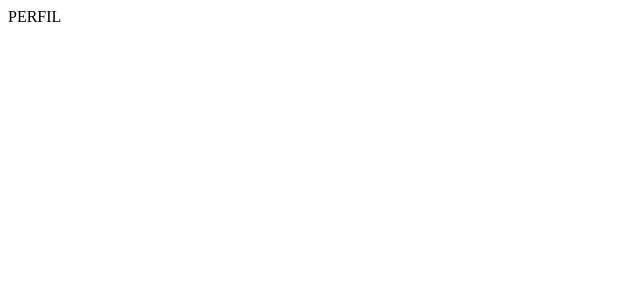
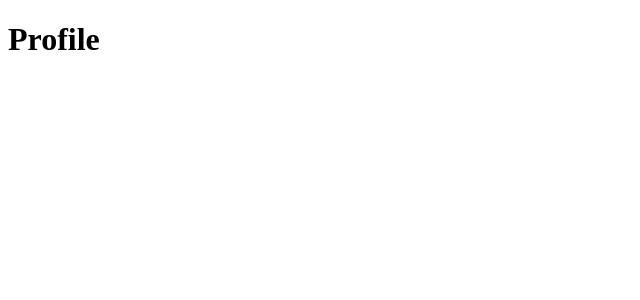
Before and after one commit to EderSouza93/dnc-sales-dashboard-Eder, a React (Vite) app: page /perfil in a window 1280 px wide. Shown: the top 300 px of the page, without its empty margins (0-640 px from the left). Built offline with nearby package versions, Linux system fonts and the light colour scheme.

Commit message:
:lipstick: feat: Adding style components

```diff
--- a/src/App.tsx
+++ b/src/App.tsx
@@ -1,5 +1,5 @@
 import { BrowserRouter as Router, Route, Routes } from 'react-router-dom'
-import { Login, Registration } from './pages'
+import { Home, Leads, Login, Profile, Registration } from './pages'
 
 function App() {
   return (
@@ -7,9 +7,9 @@ function App() {
       <Routes>
         <Route path="/" element={<Login />} />
         <Route path="/cadastro" element={<Registration />} />
-        <Route path="/home" element={<>HOME</>} />
-        <Route path="/perfil" element={<>PERFIL</>} />
-        <Route path="/leads" element={<>LEADS</>} />
+        <Route path="/home" element={<Home />} />
+        <Route path="/perfil" element={<Profile />} />
+        <Route path="/leads" element={<Leads />} />
       </Routes>
     </Router>
   )
--- /dev/null
+++ b/src/pages/Home.tsx
@@ -0,0 +1,9 @@
+function Home() {
+  return (
+    <>
+      <h1>Home</h1>
+    </>
+  )
+}
+
+export default Home
--- /dev/null
+++ b/src/pages/Leads.tsx
@@ -0,0 +1,9 @@
+function Leads() {
+  return (
+    <>
+      <h1>Leads</h1>
+    </>
+  )
+}
+
+export default Leads
--- /dev/null
+++ b/src/pages/Profile.tsx
@@ -0,0 +1,9 @@
+function Profile() {
+  return (
+    <>
+      <h1>Profile</h1>
+    </>
+  )
+}
+
+export default Profile
--- a/src/pages/index.ts
+++ b/src/pages/index.ts
@@ -1,2 +1,5 @@
+export { default as Home } from './Home'
+export { default as Leads } from './Leads'
 export { default as Login } from './Login'
+export { default as Profile } from './Profile'
 export { default as Registration } from './Registration'
```
